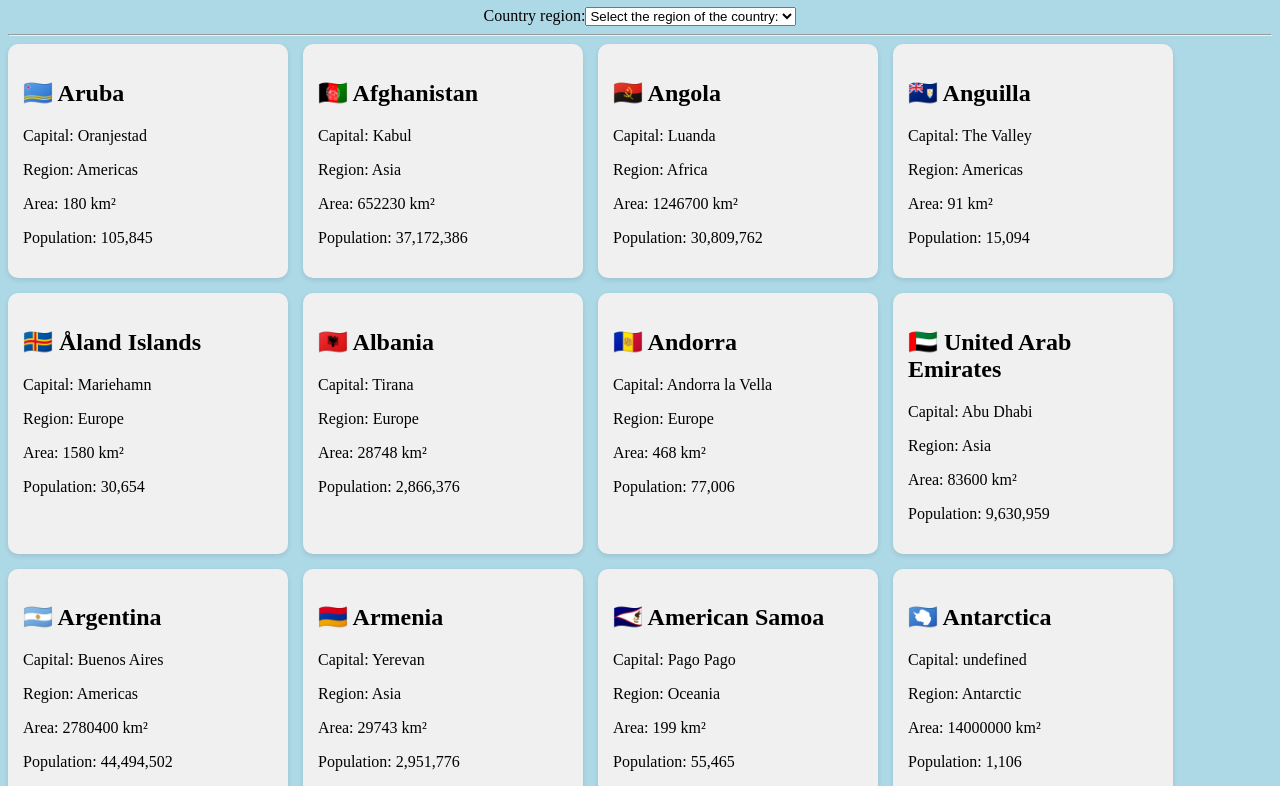
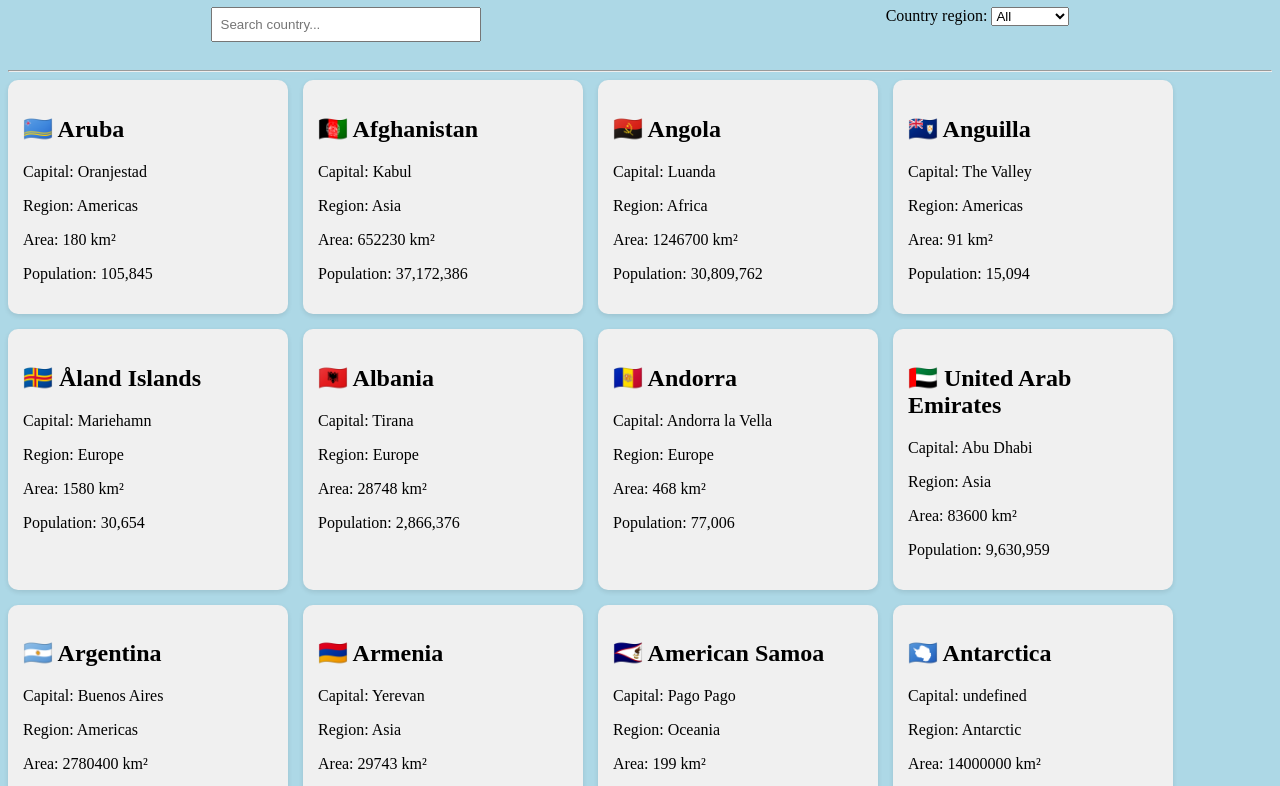
Before and after one commit to kopylovso/Final-projekt-in-10gr, a website: page index.html in a window 1280 px wide. Shown: the part 73-859 px from the top of the page. Drawn offline with Linux system fonts and the light colour scheme.

Commit message:
region fikter conn and name filter(sep)

```diff
--- a/index.html
+++ b/index.html
@@ -3,15 +3,23 @@
 <head>
     <meta charset="UTF-8">
     <meta name="viewport" content="width=device-width, initial-scale=1.0">
-    <title>Каталог стран</title>
+    <title>Country catalog</title>
     <link rel="stylesheet" href="style.css">
 </head>
 <body>
-    <h1>Каталог стран</h1>
+    <h1>Country catalog</h1>
+
     <section id="filter-section">
-        <label for="country">Country region:</label>
-        <select id="region-select" name="country">
-            <option>Select the region of the country:</option>
+        <input
+            type="text"
+            id="search"
+            placeholder="Search country..."
+            style="padding: 8px; width: 250px; margin-bottom: 20px;"
+        >
+
+        <div><label for="country">Country region:</label>
+        <select id="country" name="country">
+            <option>All</option>
             <option value="Europe">Europe</option>
             <option value="Asia">Asia</option>
             <option value="Americas">Americas</option>
@@ -19,7 +27,7 @@
             <option value="Africa">Africa</option>
             <option value="Antarctic">Antarctic</option>
         </select>
-
+        </div>
     </section>
     <hr>
     <div id="countries-container"></div>
--- a/script.js
+++ b/script.js
@@ -1,17 +1,39 @@
 let countries = [];
 
 async function init() {
-  const res = await fetch('./countries.json');
-  countries = await res.json();
+    const res = await fetch('./countries.json');
+    countries = await res.json();
 
-  renderAllCountries(countries);
+    renderAllCountries(countries);
 }
 
 init();
-function renderAllCountries(countries) {
-  const container = document.getElementById('countries-container');
-  container.innerHTML = '';
-    countries.forEach((country) => {
+
+const select = document.getElementById("country");
+select.addEventListener("change", () => {
+    const region = select.value;
+    if (region === "All") {
+        renderAllCountries(countries);
+        return;
+    }
+    const filtered = countries.filter(country => country.region === region);
+    renderAllCountries(filtered);
+});
+
+const searchInput = document.getElementById("search");
+searchInput.addEventListener("input", () => {
+    const value = searchInput.value.toLowerCase().trim();
+    const filtered = countries.filter(country =>
+        country.name.common.toLowerCase().includes(value)
+    );
+    renderAllCountries(filtered);
+});
+
+
+function renderAllCountries(list) {
+    const container = document.getElementById('countries-container');
+    container.innerHTML = '';
+    list.forEach((country) => {
         const countryDiv = document.createElement('div');
         countryDiv.className = 'country';
         countryDiv.innerHTML = `
--- a/style.css
+++ b/style.css
@@ -33,5 +33,5 @@ h1{
 }
 #filter-section {
     display: flex;
-    justify-content: center;
+    justify-content: space-around;
 }
```
